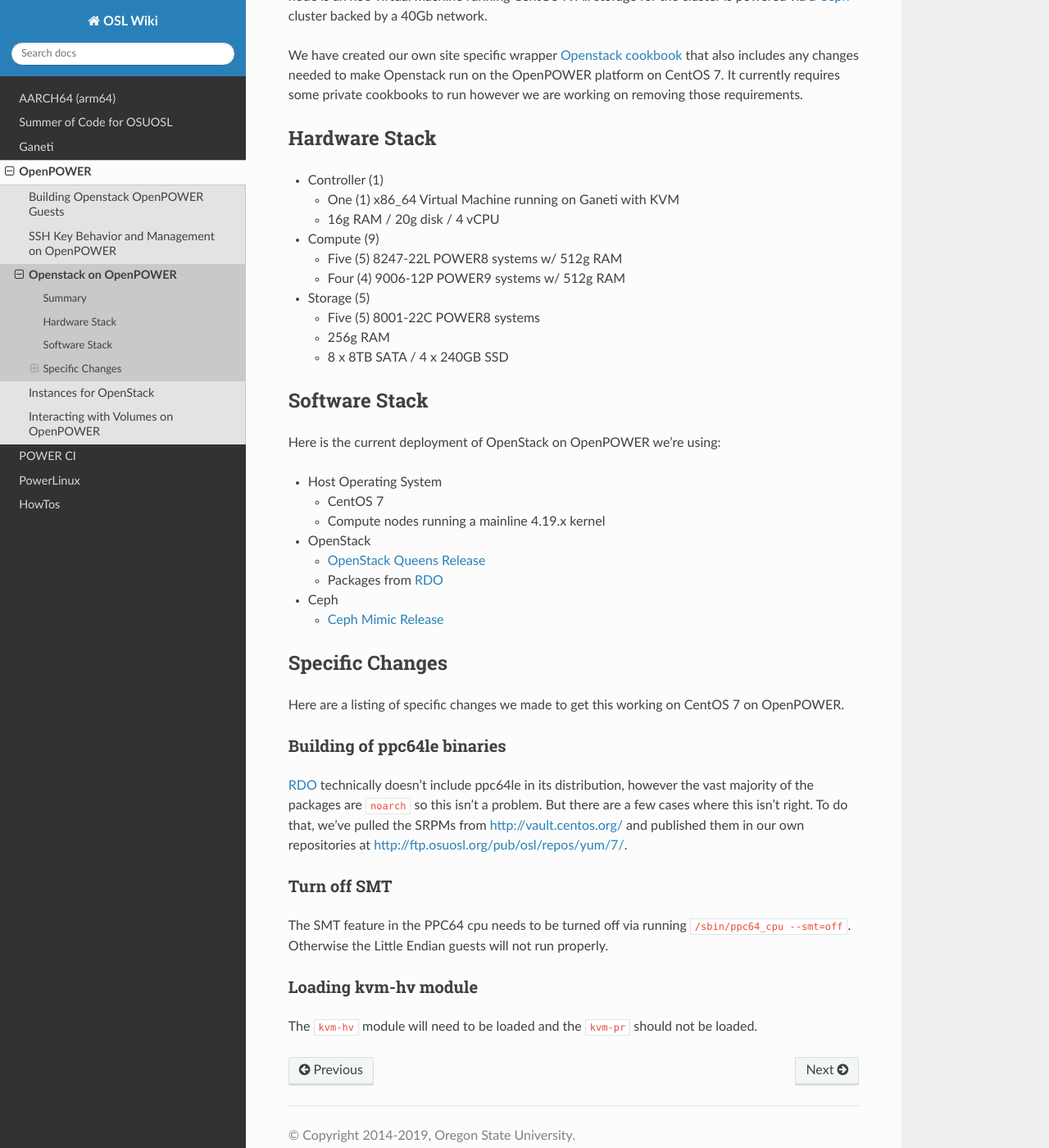
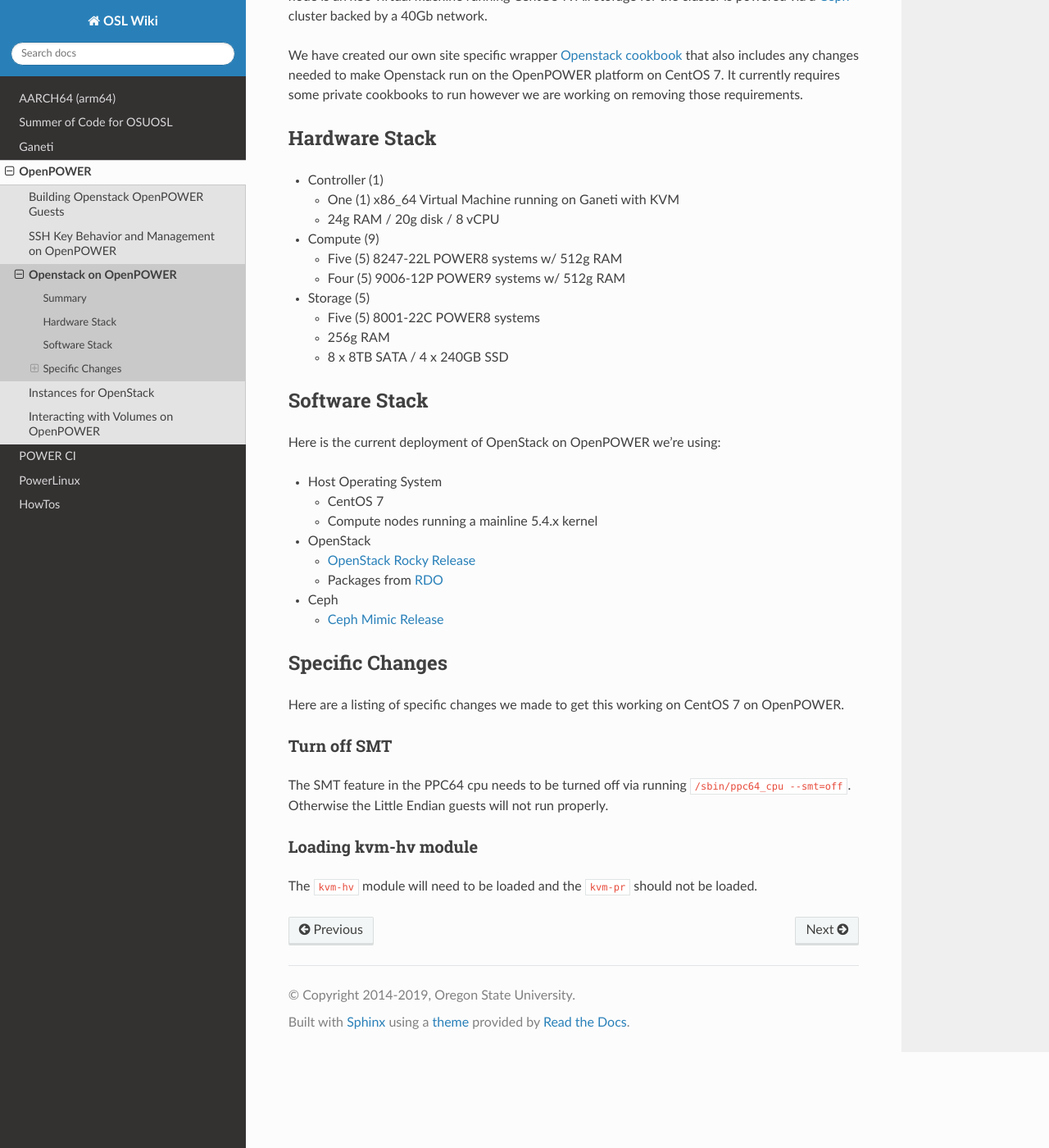
Before and after one commit to osuosl/wiki, a Sphinx documentation site: the page built from source/openpower/openstack.rst, in a window 1280 px wide and 1400 px high, scrolled down 328 px. Shown: the whole window at 82% size. Built offline with Sphinx 7.4.7 and the Read the Docs theme 2.0.0, drawn with Linux system fonts in a browser that asks for light colours; some of the changed text lies outside the part shown.

Commit message:
OpenPOWER doc updates

```diff
--- a/source/openpower/openstack.rst
+++ b/source/openpower/openstack.rst
@@ -26,12 +26,12 @@
 - Controller (1)
 
   - One (1) x86_64 Virtual Machine running on Ganeti with KVM
-  - 16g RAM / 20g disk / 4 vCPU
+  - 24g RAM / 20g disk / 8 vCPU
 
 - Compute (9)
 
   - Five (5) 8247-22L POWER8 systems w/ 512g RAM
-  - Four (4) 9006-12P POWER9 systems w/ 512g RAM
+  - Four (5) 9006-12P POWER9 systems w/ 512g RAM
 
 - Storage (5)
 
@@ -47,18 +47,18 @@
 - Host Operating System
 
   - CentOS 7
-  - Compute nodes running a mainline 4.19.x kernel
+  - Compute nodes running a mainline 5.4.x kernel
 
 - OpenStack
 
-  - `OpenStack Queens Release`_
+  - `OpenStack Rocky Release`_
   - Packages from `RDO`_
 
 - Ceph
 
   - `Ceph Mimic Release`_
 
-.. _OpenStack Queens Release: https://releases.openstack.org/queens/highlights.html
+.. _OpenStack Rocky Release: https://releases.openstack.org/rocky/highlights.html
 .. _RDO: https://www.rdoproject.org
 .. _Ceph Mimic Release: https://ceph.com/releases/v13-2-0-mimic-released/
 
@@ -66,14 +66,6 @@
 ----------------
 
 Here are a listing of specific changes we made to get this working on CentOS 7 on OpenPOWER.
-
-Building of ppc64le binaries
-~~~~~~~~~~~~~~~~~~~~~~~~~~~~
-
-`RDO`_ technically doesn't include ppc64le in its distribution, however the vast majority of the packages are
-``noarch`` so this isn't a problem. But there are a few cases where this isn't right. To do that, we've pulled the
-SRPMs from http://vault.centos.org/ and published them in our own repositories at
-http://ftp.osuosl.org/pub/osl/repos/yum/7/.
 
 Turn off SMT
 ~~~~~~~~~~~~
```
Also changed, not shown: other parts of source/openpower/openstack.rst (+1 -1 lines).
